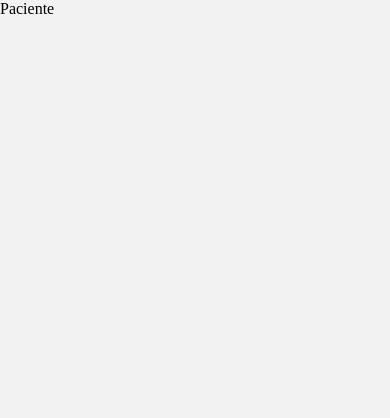
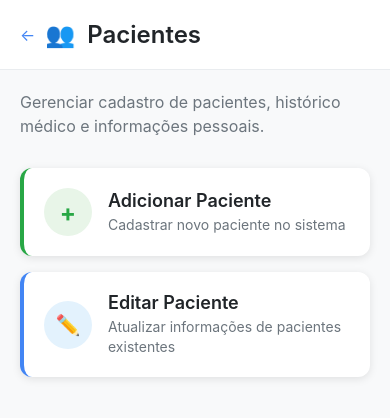
Before and after one commit to lucaslandgraf/APPCRUD, a React Native app in the folder react-native-app/: screen /Pacientes in a window 390 px wide. Shown: the top 418 px of the page. Built offline with nearby package versions, Linux system fonts and the light colour scheme.

Commit message:
Adição tela pacientes

```diff
--- a/react-native-app/App.js
+++ b/react-native-app/App.js
@@ -70,6 +70,7 @@ export default function App() {
         <Stack.Screen name="Alunos" component={Alunos}/>
         <Stack.Screen name="Agendamentos" component={Agendamentos}/>
         <Stack.Screen name="Relatorios" component={Relatorios}/>
+        <Stack.Screen name="Funcionalidades" component={Funcionalidades}/>
       </Stack.Navigator>
     </NavigationContainer>
   );
--- a/react-native-app/src/pages/MainTabs/Paciente/Paciente.js
+++ b/react-native-app/src/pages/MainTabs/Paciente/Paciente.js
@@ -1,8 +1,196 @@
-import { View } from "react-native";
+import {
+  SafeAreaView,
+  View,
+  Text,
+  TouchableOpacity,
+  ScrollView,
+  StyleSheet,
+  StatusBar,
+} from 'react-native';
 
+export default function Paciente({ navigation }) {
+  const handleAddPatient = () => {
+    console.log('Adicionar Paciente');
+  };
 
-export default function Paciente() {
-    return(
-        <View>Paciente</View>
-    )
+  const handleEditPatient = () => {
+    console.log('Editar Paciente');
+  };
+
+  const handleNavigation = (item) => {
+    console.log(`Navegação: ${item}`);
+  };
+
+  const handleGoBack = () => {
+    console.log('Voltar para Funcionalidades');
+
+  };
+
+  return (
+    <SafeAreaView style={Estilo.container}>
+      <StatusBar barStyle="dark-content" backgroundColor="#ffffff" />
+
+      {/* Header */}
+      <View style={Estilo.header}>
+        <TouchableOpacity onPress={() => navigation.navigate("Funcionalidades")} style={Estilo.backButton}>
+          <Text style={Estilo.backButtonText}>←</Text>
+        </TouchableOpacity>
+        <Text style={Estilo.headerIcon}>👥</Text>
+        <Text style={Estilo.headerTitle}>Pacientes</Text>
+      </View>
+
+      {/* Conteúdo */}
+      <ScrollView style={Estilo.content}>
+        {/* Descrição */}
+        <Text style={Estilo.description}>
+          Gerenciar cadastro de pacientes, histórico médico e informações pessoais.
+        </Text>
+
+        {/* Card adicionar paciente */}
+        <TouchableOpacity style={Estilo.addCard} onPress={handleAddPatient}>
+          <View style={Estilo.addIconContainer}>
+            <Text style={Estilo.addIcon}>+</Text>
+          </View>
+          <View style={Estilo.cardText}>
+            <Text style={Estilo.cardTitle}>Adicionar Paciente</Text>
+            <Text style={Estilo.cardSubtitle}>Cadastrar novo paciente no sistema</Text>
+          </View>
+        </TouchableOpacity>
+
+        {/* Card edição de paciente */}
+        <TouchableOpacity style={Estilo.editCard} onPress={handleEditPatient}>
+          <View style={Estilo.editIconContainer}>
+            <Text style={Estilo.editIcon}>✏️</Text>
+          </View>
+          <View style={Estilo.cardText}>
+            <Text style={Estilo.cardTitle}>Editar Paciente</Text>
+            <Text style={Estilo.cardSubtitle}>Atualizar informações de pacientes existentes</Text>
+          </View>
+        </TouchableOpacity>
+      </ScrollView>
+    </SafeAreaView>
+  );
 }
+
+const Estilo = StyleSheet.create({
+  container: {
+    flex: 1,
+    backgroundColor: '#f8f9fa',
+  },
+
+  // Header Styles
+  header: {
+    backgroundColor: '#ffffff',
+    flexDirection: 'row',
+    alignItems: 'center',
+    paddingHorizontal: 20,
+    paddingVertical: 20,
+    borderBottomWidth: 1,
+    borderBottomColor: '#e9ecef',
+  },
+  backButton: {
+    marginRight: 10,
+  },
+  backButtonText: {
+    fontSize: 16,
+    color: '#4285f4',
+  },
+  headerIcon: {
+    fontSize: 24,
+    marginRight: 12,
+  },
+  headerTitle: {
+    fontSize: 24,
+    fontWeight: '600',
+    color: '#212529',
+  },
+
+  // Content Styles
+  content: {
+    flex: 1,
+    paddingHorizontal: 20,
+  },
+  description: {
+    fontSize: 16,
+    color: '#6c757d',
+    lineHeight: 24,
+    marginTop: 20,
+    marginBottom: 30,
+  },
+
+  // Card Styles
+  addCard: {
+    backgroundColor: '#ffffff',
+    borderRadius: 12,
+    padding: 20,
+    marginBottom: 16,
+    flexDirection: 'row',
+    alignItems: 'center',
+    borderLeftWidth: 4,
+    borderLeftColor: '#28a745',
+    shadowColor: '#000',
+    shadowOffset: { width: 0, height: 2 },
+    shadowOpacity: 0.1,
+    shadowRadius: 8,
+    elevation: 3,
+  },
+  editCard: {
+    backgroundColor: '#ffffff',
+    borderRadius: 12,
+    padding: 20,
+    marginBottom: 16,
+    flexDirection: 'row',
+    alignItems: 'center',
+    borderLeftWidth: 4,
+    borderLeftColor: '#4285f4',
+    shadowColor: '#000',
+    shadowOffset: { width: 0, height: 2 },
+    shadowOpacity: 0.1,
+    shadowRadius: 8,
+    elevation: 3,
+  },
+
+  // Icon Container Styles
+  addIconContainer: {
+    width: 48,
+    height: 48,
+    borderRadius: 24,
+    backgroundColor: '#e8f5e8',
+    justifyContent: 'center',
+    alignItems: 'center',
+    marginRight: 16,
+  },
+  editIconContainer: {
+    width: 48,
+    height: 48,
+    borderRadius: 24,
+    backgroundColor: '#e3f2fd',
+    justifyContent: 'center',
+    alignItems: 'center',
+    marginRight: 16,
+  },
+  addIcon: {
+    fontSize: 24,
+    color: '#28a745',
+    fontWeight: 'bold',
+  },
+  editIcon: {
+    fontSize: 20,
+  },
+
+  // Card Text Styles
+  cardText: {
+    flex: 1,
+  },
+  cardTitle: {
+    fontSize: 18,
+    fontWeight: '600',
+    color: '#212529',
+    marginBottom: 4,
+  },
+  cardSubtitle: {
+    fontSize: 14,
+    color: '#6c757d',
+    lineHeight: 20,
+  }
+});
```
